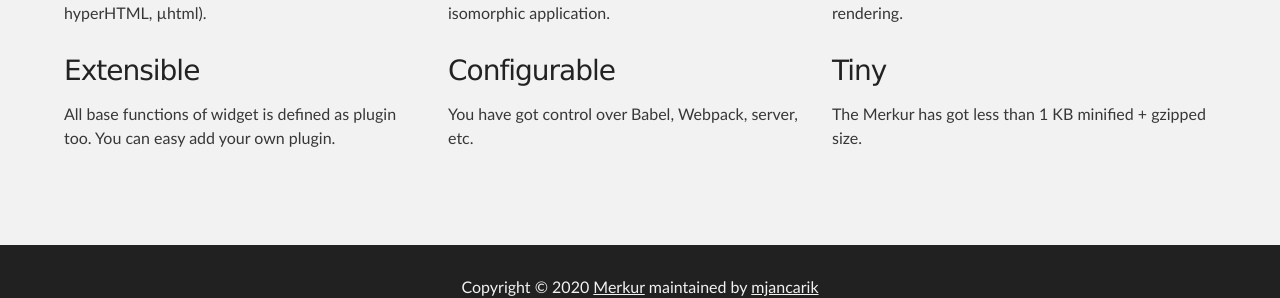
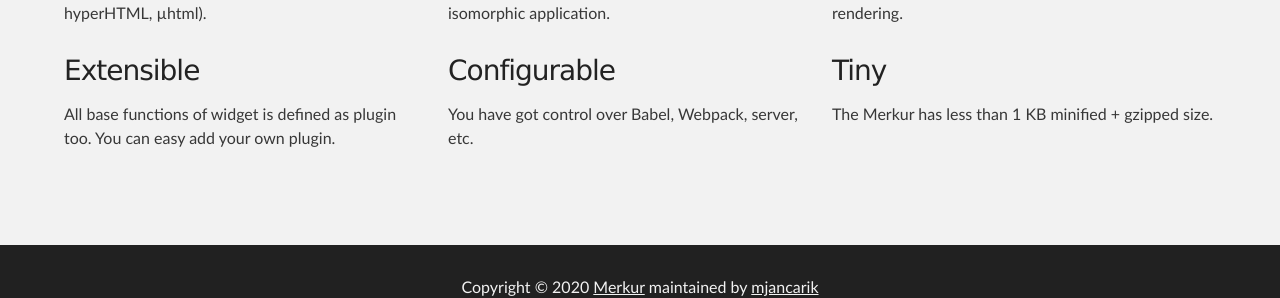
Before and after one commit to mjancarik/merkur, a Jekyll site: the page built from docs/index.md, in a window 1280 px wide. Shown: the part 655-953 px from the top of the page. Built offline with Jekyll 4.4.1, drawn with Linux system fonts in a browser that asks for light colours.

Commit message:
fix grammar

```diff
--- a/docs/_data/why.json
+++ b/docs/_data/why.json
@@ -21,6 +21,6 @@
   },
   {
     "title": "Tiny",
-    "text": "The Merkur has got less than 1 KB minified + gzipped size."
+    "text": "The Merkur has less than 1 KB minified + gzipped size."
   }
 ]
```
